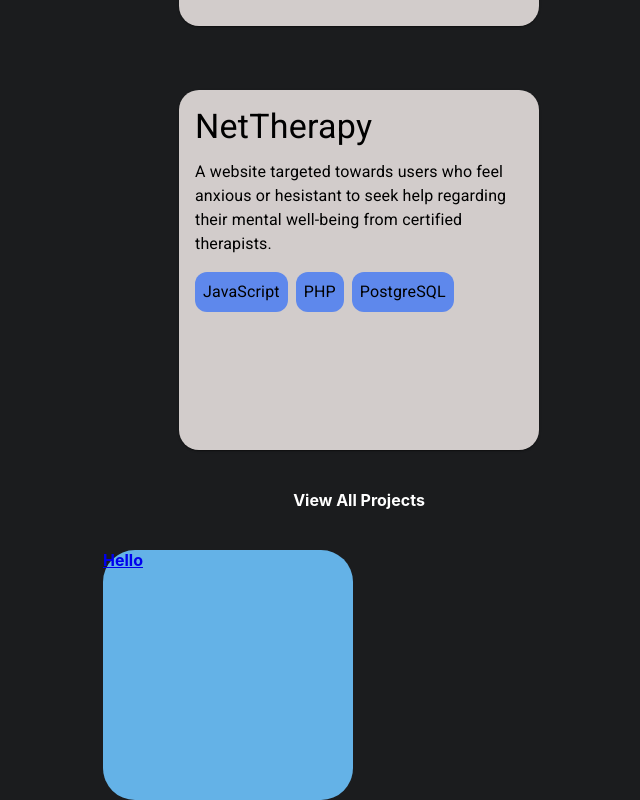
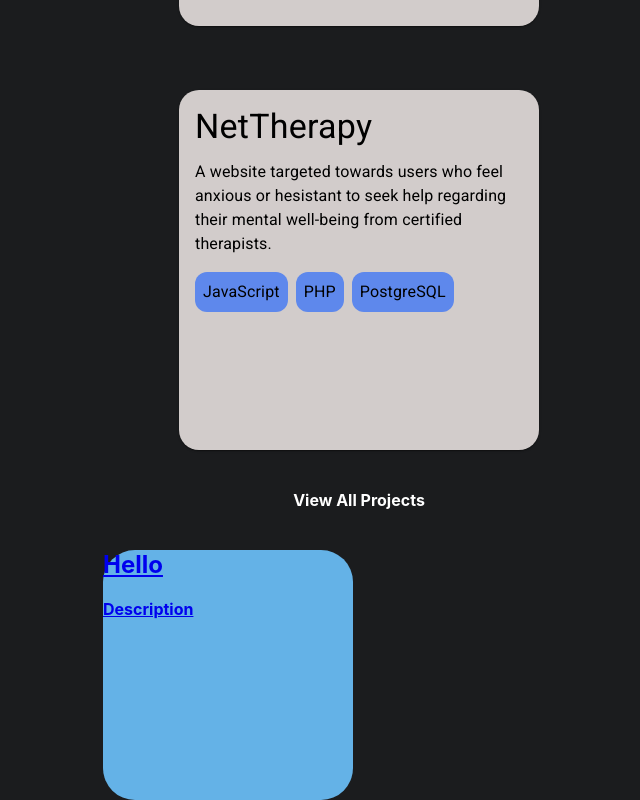
Before and after one commit to setoi1/Portfolio-ianseto.dev, a React (Vite) app: page / in a window 1280 px wide. Shown: the part 3034-3834 px from the top of the page, without its empty margins (601-1241 px from the left). Built offline with nearby package versions, Linux system fonts and the light colour scheme.

Commit message:
small changes

```diff
--- a/src/components/Experience/Experience.tsx
+++ b/src/components/Experience/Experience.tsx
@@ -6,7 +6,7 @@ export default function Experience() {
   const jobs = [
     {
       id: 0,
-      duration: .5,
+      duration: 1,
       link: 'https://www.intralinks.com/',
       company: 'SS&C Intralinks',
       title: 'Software Engineer Intern',
@@ -15,7 +15,7 @@ export default function Experience() {
     },
     {
       id: 1,
-      duration: .75,
+      duration: 2,
       link: 'https://wit.edu/',
       company: 'Wentworth Institute of Technology',
       title: 'Research Developer',
--- a/src/components/Landing/Landing.tsx
+++ b/src/components/Landing/Landing.tsx
@@ -18,23 +18,23 @@ export default function Landing() {
         {mobile && <img src='Ian_Seto.png' width='100%' height='100%' />}
           <div className='landing-headers'>
             <motion.div
-              initial={{ y: 37.5 , opacity: 0 }}
+              initial={{ y: 25 , opacity: 0 }}
               whileInView={{ y: 0 , opacity: 1 }}
               viewport={{ once: true }}
-              transition={{ duration: .66 }}
+              transition={{ duration: .75 }}
             >
               <h1 className='landing-header'>Hi,</h1>
             </motion.div>
             <motion.div
-              initial={{ y: 37.5 , opacity: 0 }}
+              initial={{ y: 25 , opacity: 0 }}
               whileInView={{ y: 0 , opacity: 1 }}
               viewport={{ once: true }}
-              transition={{ duration: .99 }}
+              transition={{ duration: 1 }}
             >
               <h1 className='landing-header'>I'm Ian Seto.</h1>
             </motion.div>
             <motion.div
-              initial={{ y: 37.5 , opacity: 0 }}
+              initial={{ y: 25 , opacity: 0 }}
               whileInView={{ y: 0 , opacity: 1 }}
               viewport={{ once: true }}
               transition={{ duration: 1.32 }}
@@ -43,7 +43,7 @@ export default function Landing() {
             </motion.div>
           </div>
           <motion.div
-            initial={{ y: 37.5 , opacity: 0 }}
+            initial={{ y: 25 , opacity: 0 }}
             whileInView={{ y: 0 , opacity: 1 }}
             viewport={{ once: true }}
             transition={{ duration: 1.65 }}
@@ -54,7 +54,7 @@ export default function Landing() {
           </motion.div>
 
           <motion.div
-            initial={{ y: 37.5 , opacity: 0 }}
+            initial={{ y: 25 , opacity: 0 }}
             whileInView={{ y: 0 , opacity: 1 }}
             viewport={{ once: true }}
             transition={{ duration: 1.98 }}
--- a/src/components/NewProjectCard/NewProjectCard.tsx
+++ b/src/components/NewProjectCard/NewProjectCard.tsx
@@ -1,12 +1,19 @@
-
+import { motion } from 'framer-motion';
 import './NewProjectCard.css';
 
-export default function NewProjectCard(props: any) {
+export default function NewProjectCard() {
   return (
-    <div className='card-wrapper'>
+    <motion.div
+      className='card-wrapper'
+    >
       <a href='https://google.com'>
-        Hello
+        <h1>
+          Hello
+        </h1>
+        <p>
+          Description
+        </p>
       </a>
-    </div>
+    </motion.div>
   );
 }
```
